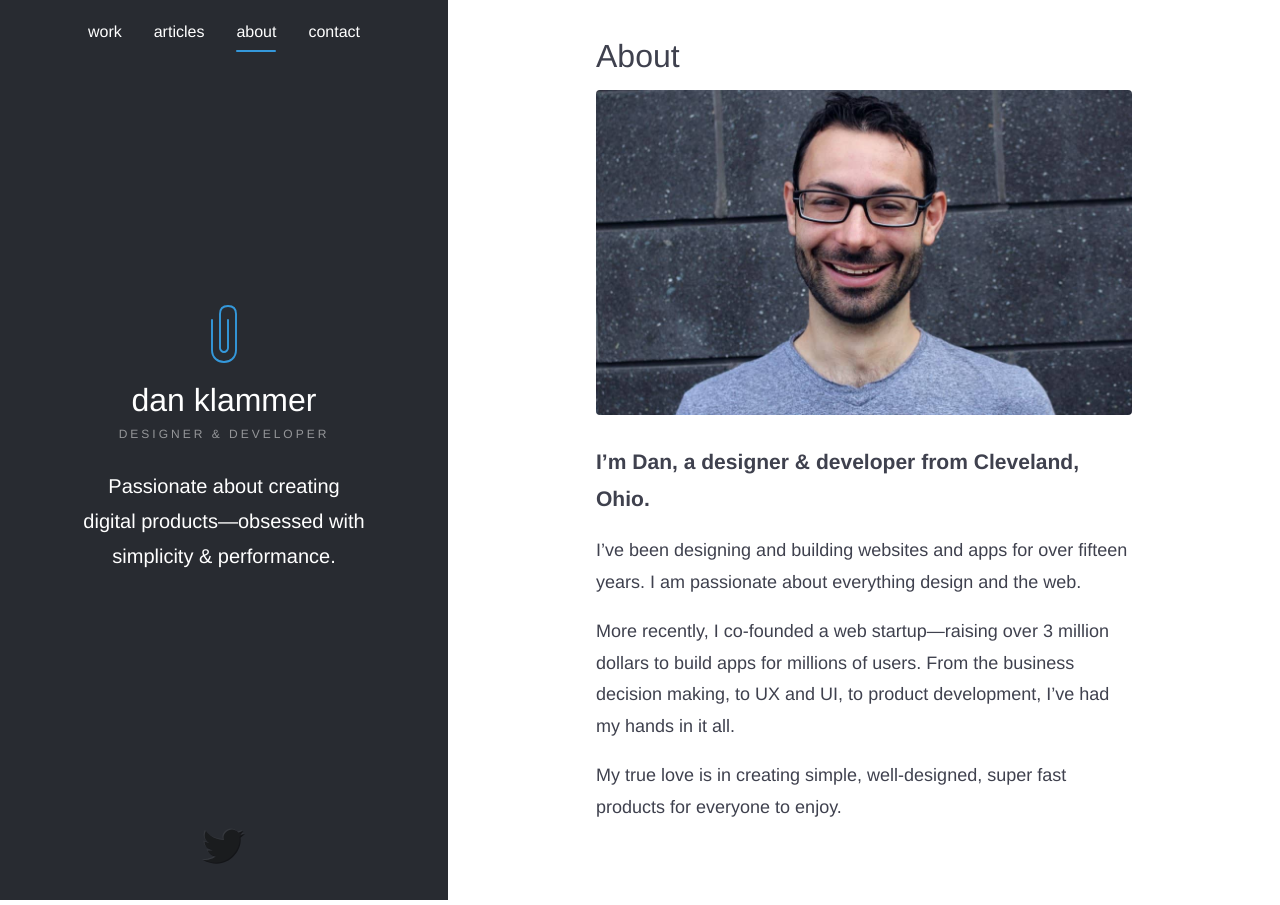
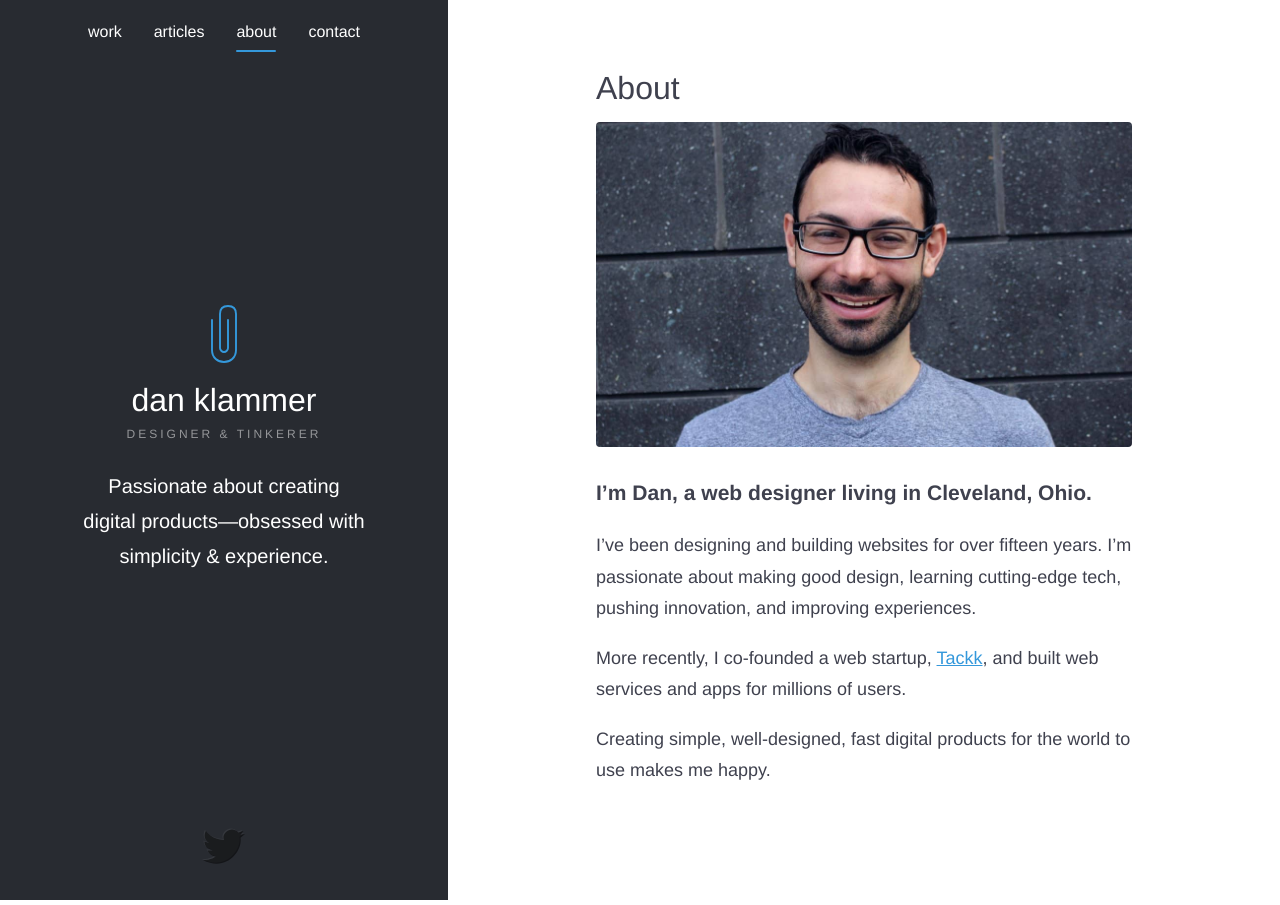
Before and after one commit to danklammer/danklammer.github.io, a Jekyll site: the page built from about.md, in a window 1280 px wide. Built offline with Jekyll 4.4.1, drawn with Linux system fonts in a browser that asks for light colours.

Commit message:
Copy changes

```diff
--- a/_includes/header.html
+++ b/_includes/header.html
@@ -11,11 +11,11 @@
   </a>
 
   <span class="center-block font-size-7 uppercase tracking-super opacity-5">
-  Designer &amp; Developer
+  Designer &amp; Tinkerer
   </span>
 
   <p class="sm-header-tagline font-size-4 font-weight-3 my4 center-block" style="max-width: 18rem">
-    Passionate about creating<br /> digital products—obsessed with simplicity &amp; performance.
+    Passionate about creating<br /> digital products—obsessed with simplicity &amp; experience.
   </p>
 
   {% include icon-twitter.html username="danklammer" %}
--- a/about.md
+++ b/about.md
@@ -6,10 +6,10 @@ permalink: /about/
 
 ![This is me!](/img/about/dan-klammer.jpg){:id: .br3 }
 
-### **I'm Dan, a designer &amp; developer from Cleveland, Ohio.**
+### **I’m Dan, a web designer living in Cleveland, Ohio.**
 
-I’ve been designing and building websites and apps for over fifteen years. I am passionate about everything design and the web.
+I’ve been designing and building websites for over fifteen years. I’m passionate about making good design, learning cutting-edge tech, pushing innovation, and improving experiences.
 
-More recently, I co-founded a web startup&mdash;raising over 3 million dollars to build apps for millions of users. From the business decision making, to UX and UI, to product development, I've had my hands in it all.
+More recently, I co-founded a web startup, [Tackk](/tackk), and built web services and apps for millions of users.
 
-My true love is in creating simple, well-designed, super fast products for everyone to enjoy.
+Creating simple, well-designed, fast digital products for the world to use makes me happy.
```
Also changed, not shown: contact.md (+1 -1 lines).
